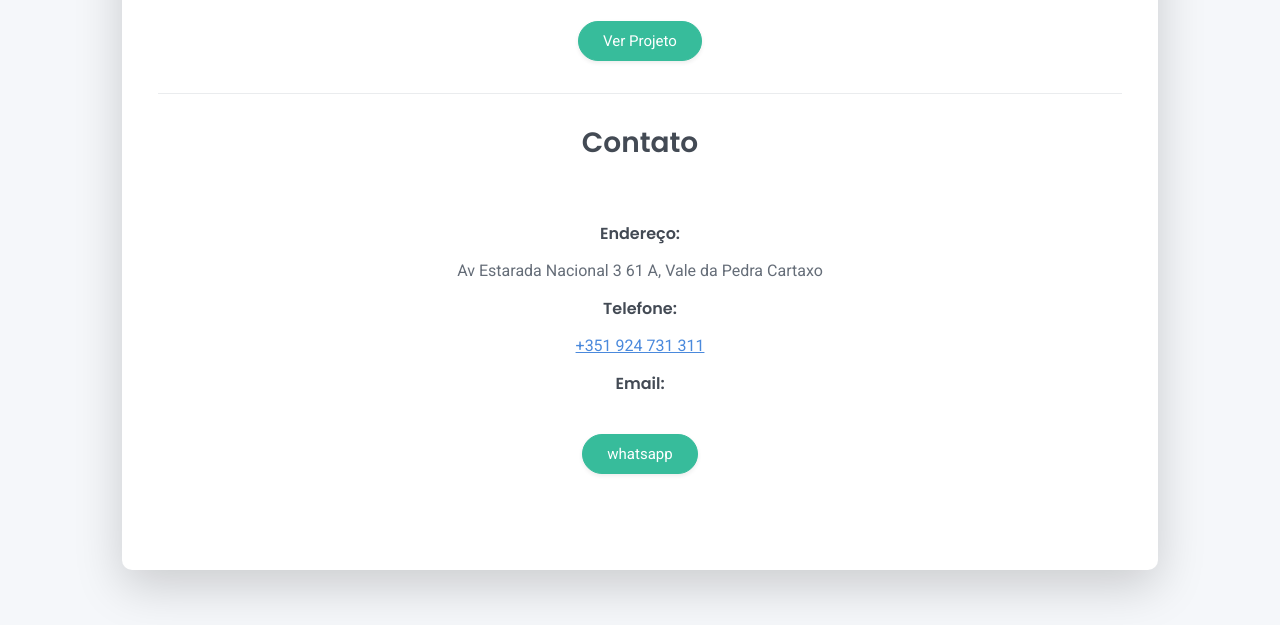
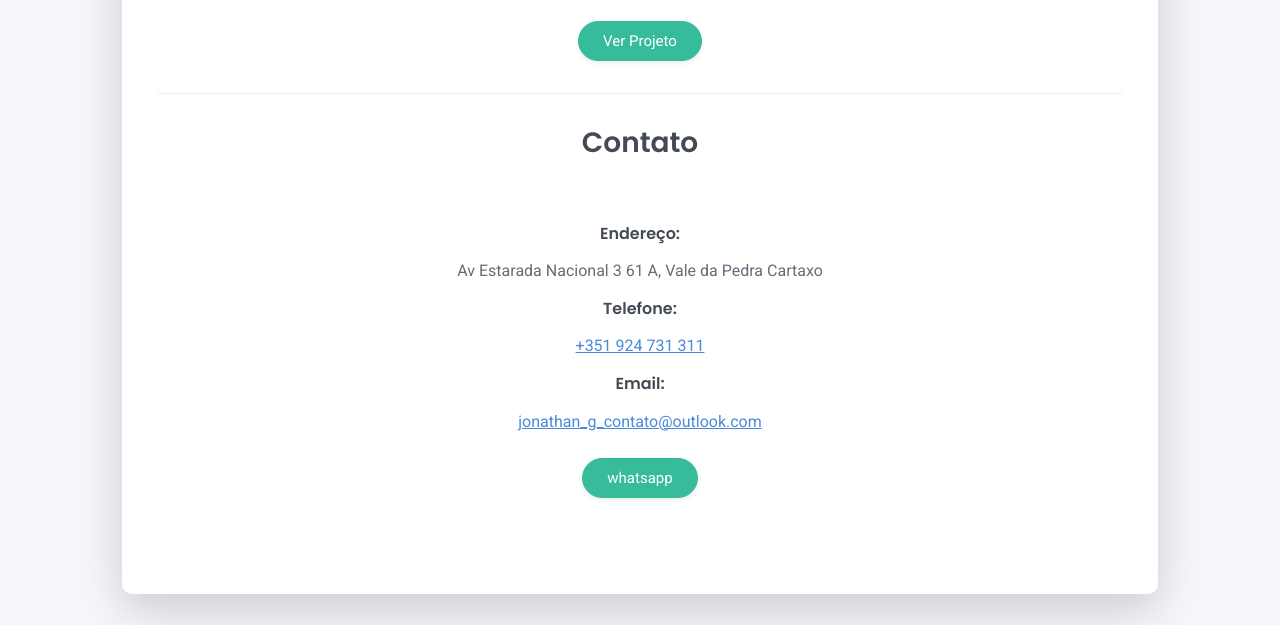
Before and after one commit to Curriculocv/JonathanGomes, a plain HTML site: page index.html in a window 1280 px wide. Shown: the part 4391-5016 px from the top of the page. Drawn offline with Linux system fonts and the light colour scheme.

Commit message:
Update index.html

```diff
--- a/index.html
+++ b/index.html
@@ -278,7 +278,7 @@
           <h3 class="h6">Telefone:</h3>
           <div class="pb-2 text-secondary"><a href="tel:351924731311 ">+351 924 731 311 </a></div>
           <h3 class="h6">Email:</h3>
-          <div class="pb-2 text-secondary"><a href="mailto:jonathan_g_contato@outlook.com"></div>
+          <div class="pb-2 text-secondary"><a href="mailto:jonathan_g_contato@outlook.com">jonathan_g_contato@outlook.com</a></div>
           <a href="https://api.whatsapp.com/send?phone=+351924731311&text=*Jonathan%20contato%20Curr%C3%ADculo*" class="btn btn-success shadow-sm mt-1" target="_blank">whatsapp</a>
         </div>
       </div>
```
